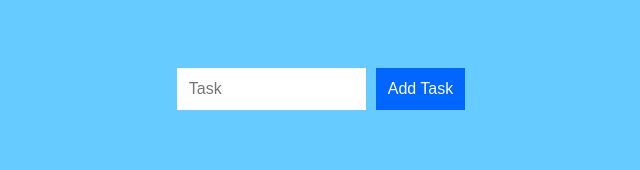
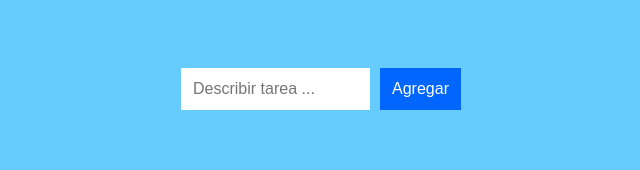
Before and after one commit to kfgodel/comparacion-frontend-js, a React (Create React App) app in the folder react-todo/: page / in a window 1280 px wide. Shown: the top 170 px of the page, without its empty margins (319-959 px from the left). Built offline with nearby package versions, Linux system fonts and the light colour scheme.

Commit message:
Agregar elementos a la lista

```diff
--- a/react-todo/src/App.js
+++ b/react-todo/src/App.js
@@ -1,12 +1,53 @@
 import React, {Component} from 'react'
 import TodoList from './TodoList'
+import TodoItems from './TodoItems'
 import './App.css'
 
 class App extends Component {
+
+  constructor() {
+    super()
+    this.state = {
+      items: [],
+      currentItem: {text:'', key:''},
+    }
+  }
+
+  inputElement = React.createRef()
+
+  handleInput = e => {
+    const itemText = e.target.value
+    const currentItem = { text: itemText, key: Date.now() }
+    this.setState({
+      currentItem,
+    })
+  }
+
+  addItem = (e) => {
+    e.preventDefault()
+    const newItem = this.state.currentItem
+    if (newItem.text === '') {
+      // Don't add empty tasks
+      return;
+    }
+    console.log(newItem)
+    const items = [...this.state.items, newItem]
+    this.setState({
+      items: items,
+      currentItem: {text: '', key: ''},
+    })
+  }
+
   render() {
     return (
       <div className="App">
-        <TodoList />
+        <TodoList
+          addItem={this.addItem}
+          inputElement={this.inputElement}
+          handleInput={this.handleInput}
+          currentItem={this.state.currentItem}
+        />
+        <TodoItems entries={this.state.items} />
       </div>
     )
   }
--- /dev/null
+++ b/react-todo/src/TodoItems.js
@@ -0,0 +1,16 @@
+import React, {Component} from 'react'
+
+class TodoItems extends Component {
+
+  singleTask(item) {
+    return <li key={item.key}>{item.text}</li>
+  }
+
+  render() {
+    const todoEntries = this.props.entries
+    const listItems = todoEntries.map(this.singleTask)
+    return <ul className="theList">{listItems}</ul>
+  }
+}
+
+export default TodoItems
--- a/react-todo/src/TodoList.js
+++ b/react-todo/src/TodoList.js
@@ -1,13 +1,21 @@
 import React, {Component} from 'react'
 
 class TodoList extends Component {
+  componentDidUpdate() {
+    this.props.inputElement.current.focus()
+  }
   render() {
     return (
       <div className="todoListMain">
         <div className="header">
-          <form>
-            <input placeholder="Task" />
-            <button type="submit"> Add Task </button>
+          <form onSubmit={this.props.addItem}>
+            <input
+              placeholder="Describir tarea ..."
+              ref={this.props.inputElement}
+              value={this.props.currentItem.text}
+              onChange={this.props.handleInput}
+            />
+            <button type="submit"> Agregar </button>
           </form>
         </div>
 
```
